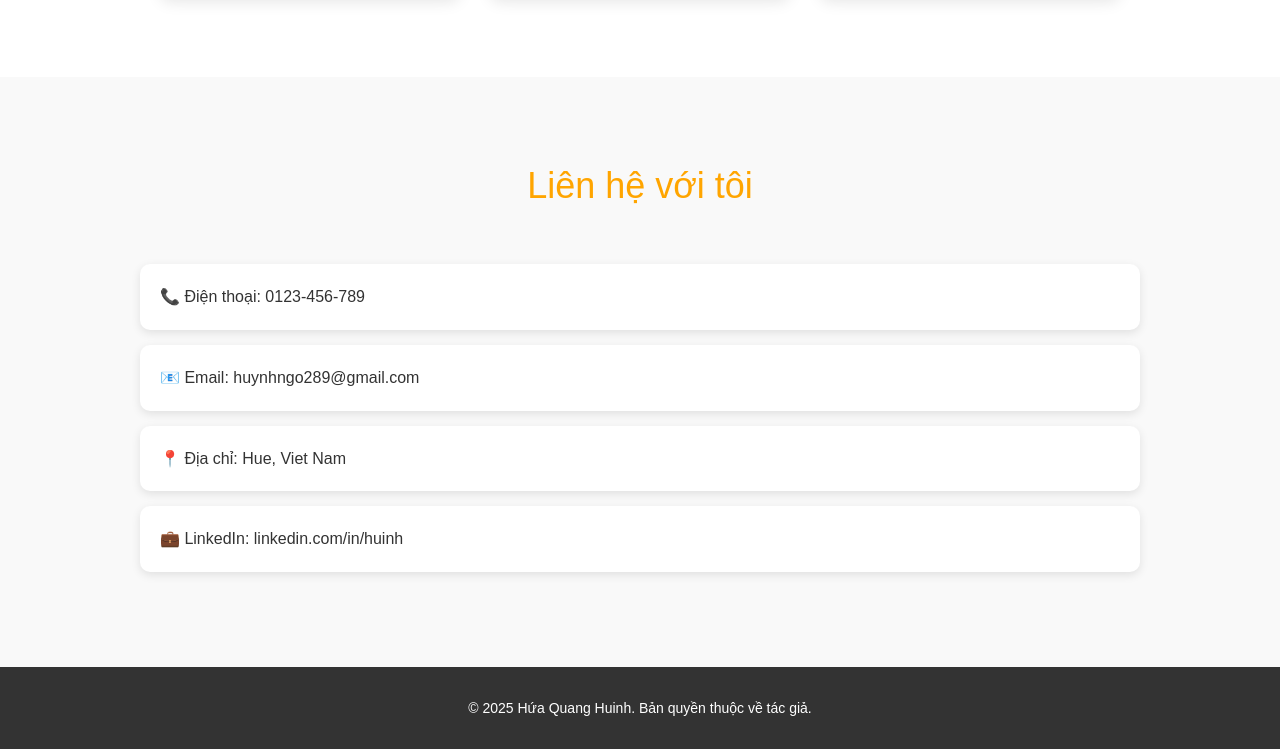
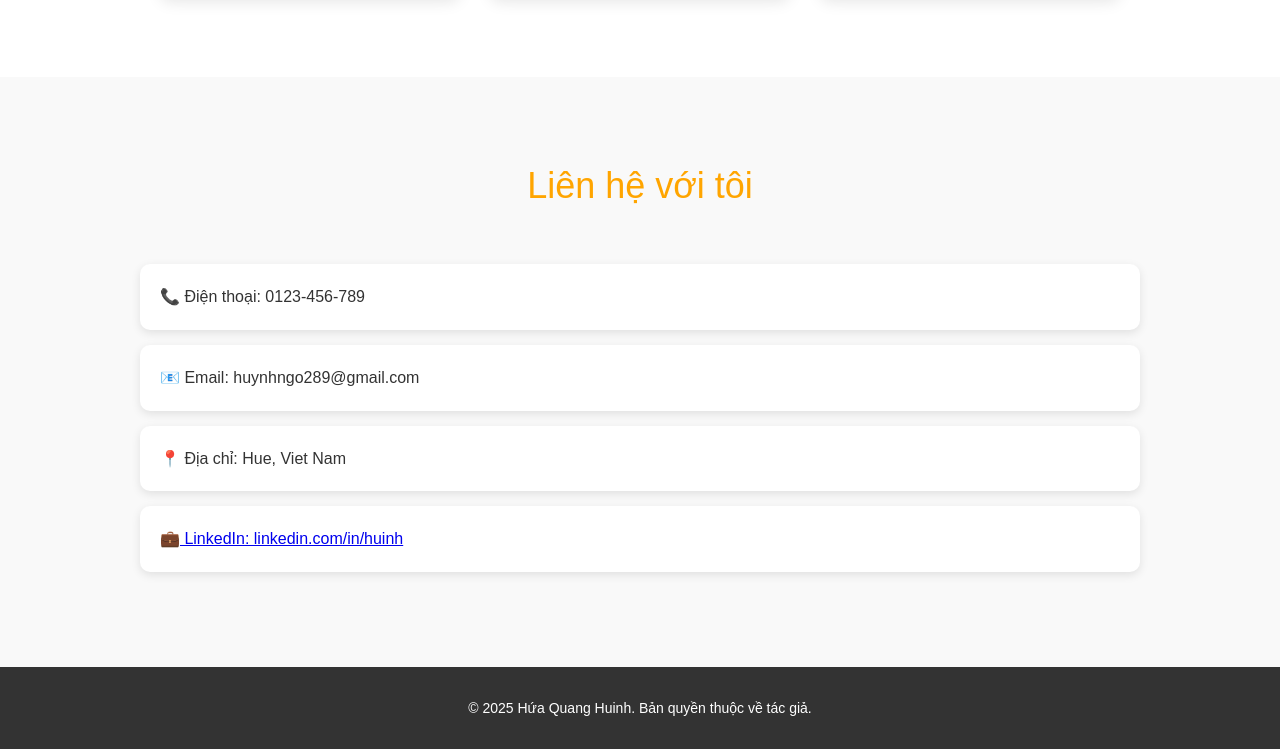
Before and after one commit to jayngo222/kiemtra, a plain HTML site: page index.html in a window 1280 px wide. Shown: the part 1864-2613 px from the top of the page. Drawn offline with Linux system fonts and the light colour scheme.

Commit message:
Update index.html

```diff
--- a/index.html
+++ b/index.html
@@ -108,7 +108,7 @@
                     <li>📞 Điện thoại: 0123-456-789</li>
                     <li>📧 Email: huynhngo289@gmail.com</li>
                     <li>📍 Địa chỉ: Hue, Viet Nam</li>
-                    <li href="https://www.facebook.com/huynh.ngo.33671">💼 LinkedIn: linkedin.com/in/huinh</li>
+                    <li>💼<a href="https://www.facebook.com/huynh.ngo.33671"> LinkedIn: linkedin.com/in/huinh</a></li>
                 </ul>
             </div>
 
```
